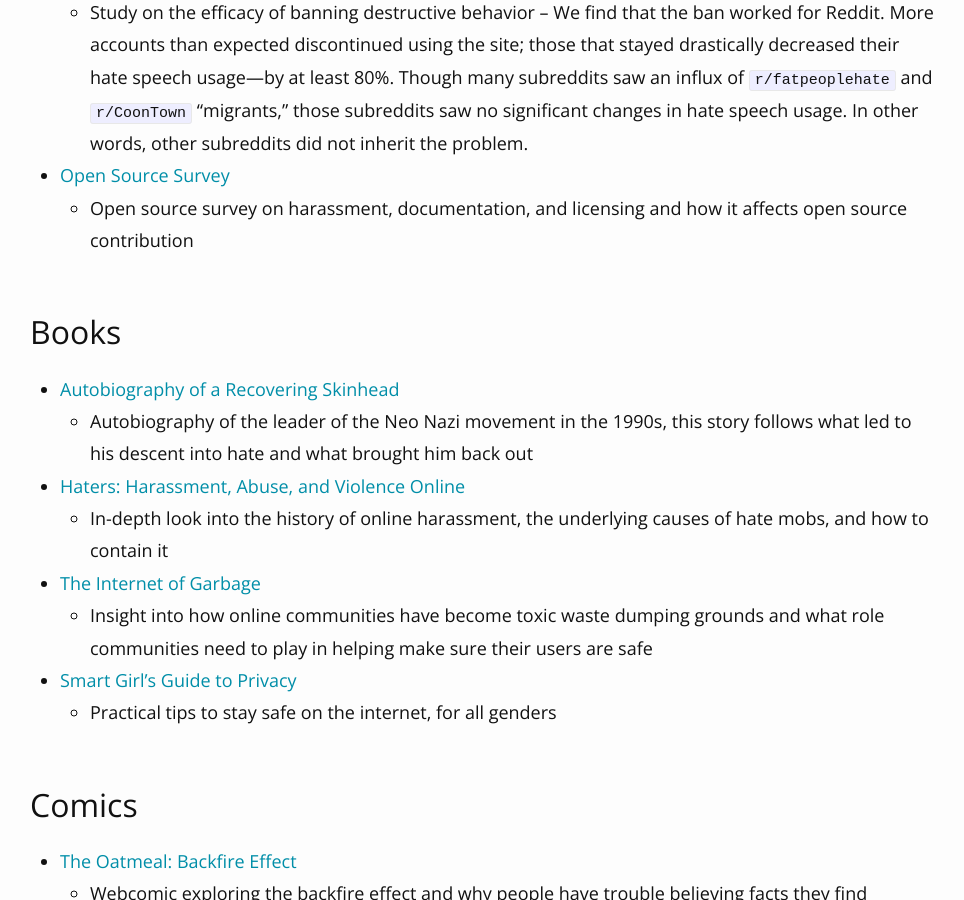
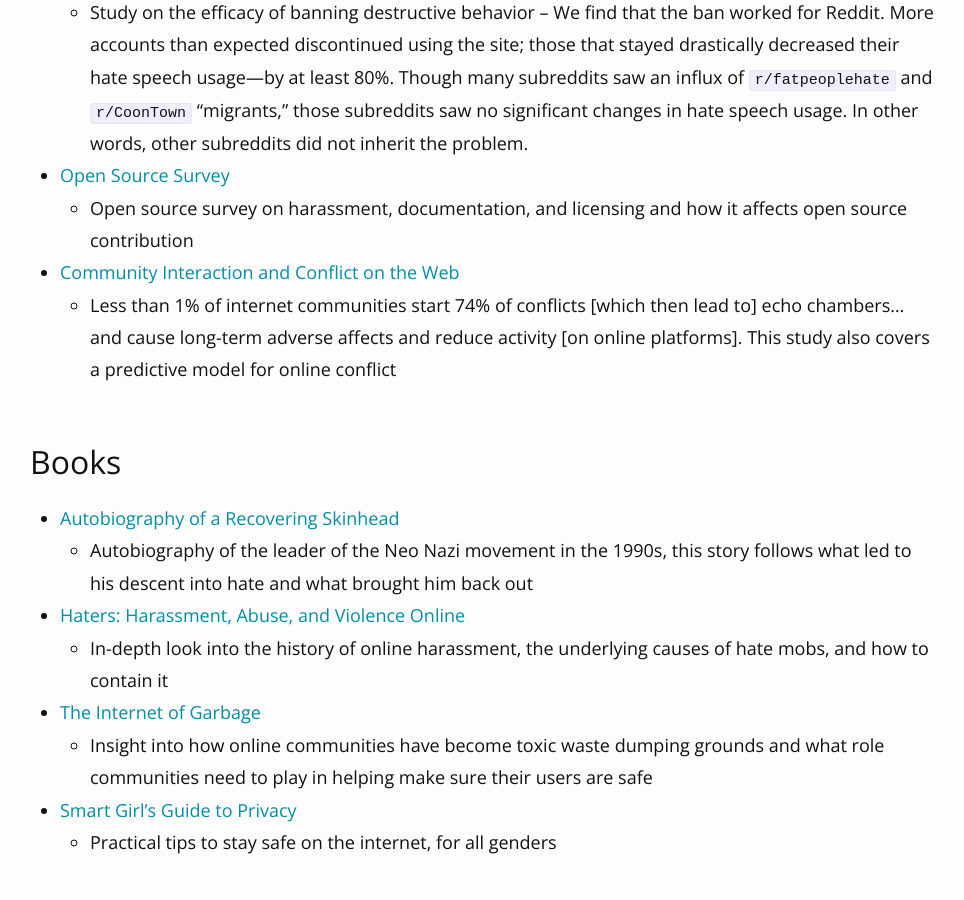
Before and after one commit to dmleong/dmleong.github.io, a Jekyll site: the page built from recommended-readings.md, in a window 1280 px wide and 900 px high, scrolled down 1052 px. Shown: the whole window, without its empty margins (158-1122 px from the left). Built offline with Jekyll 4.4.1, drawn with Linux system fonts in a browser that asks for light colours.

Commit message:
Update recommended-readings.md

```diff
--- a/recommended-readings.md
+++ b/recommended-readings.md
@@ -31,6 +31,9 @@
   * Study on the efficacy of banning destructive behavior -- We find that the ban worked for Reddit. More accounts than expected discontinued using the site; those that stayed drastically decreased their hate speech usage—by at least 80%. Though many subreddits saw an influx of `r/fatpeoplehate` and `r/CoonTown` “migrants,” those subreddits saw no significant changes in hate speech usage. In other words, other subreddits did not inherit the problem.
 * [Open Source Survey](http://opensourcesurvey.org/2017/)
   * Open source survey on harassment, documentation, and licensing and how it affects open source contribution
+* [Community Interaction and Conflict on the Web](https://arxiv.org/pdf/1803.03697.pdf)
+  * Less than 1% of internet communities start 74% of conflicts [which then lead to] echo chambers... and cause long-term adverse affects and reduce activity [on online platforms]. This study also covers a predictive model for online conflict
+
 
 ## Books
 * [Autobiography of a Recovering Skinhead](https://www.amazon.com/dp/B0043VDC52/ref=dp-kindle-redirect?_encoding=UTF8&btkr=1)
```
